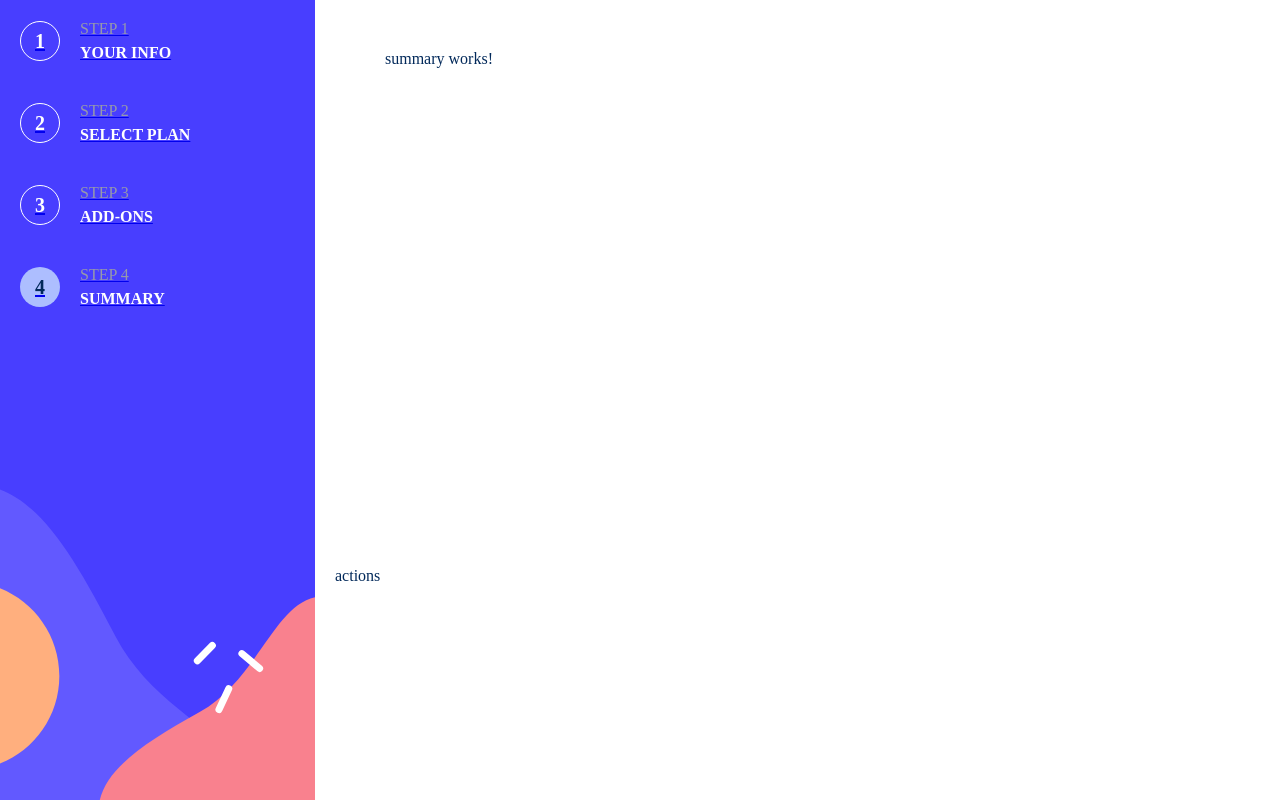
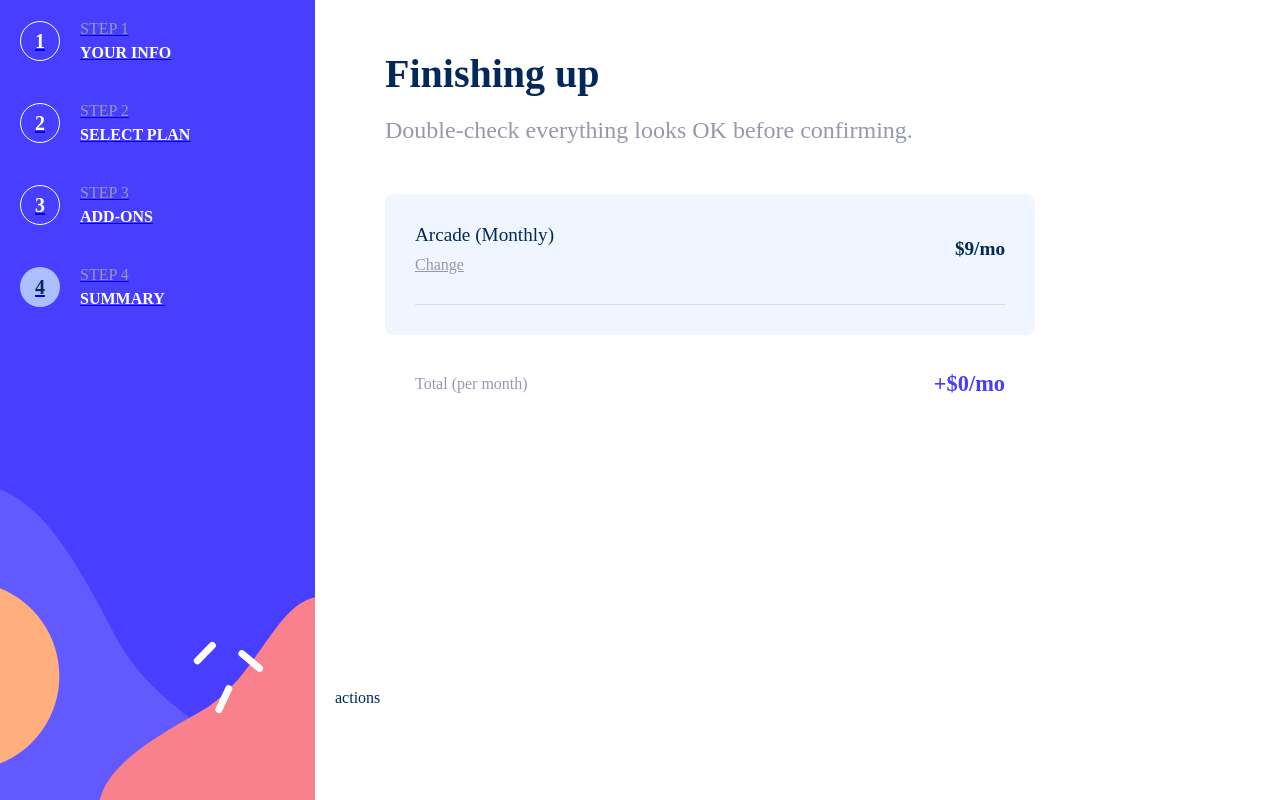
Before and after one commit to darielmedr/multi-step-form, an Angular app: page /summary in a window 1280 px wide. Built offline with nearby package versions, Linux system fonts and the light colour scheme.

Commit message:
feat(summary): setup summary page

```diff
--- a/src/app/summary/summary.component.html
+++ b/src/app/summary/summary.component.html
@@ -1 +1,25 @@
-<p>summary works!</p>
+<app-heading [title]="title" [description]="description"></app-heading>
+
+<section *ngIf="paymentFrequency$ | async as paymentFrequency">
+  <div class="summary">
+    <app-plan-summary
+      *ngIf="selectedPlan$ | async as selectedPlan"
+      [plan]="selectedPlan"
+      [paymentFrequency]="paymentFrequency"
+      (changed)="changePlan()"
+    ></app-plan-summary>
+
+    <div class="separator"></div>
+
+    <app-addon-summary
+      *ngFor="let addon of selectedAddons$ | async; trackBy: trackByFn"
+      [addon]="addon"
+      [paymentFrequency]="paymentFrequency"
+    ></app-addon-summary>
+  </div>
+
+  <app-addons-total-price
+    [totalPrice]="(addonsTotalPrice$ | async) ?? 0"
+    [paymentFrequency]="paymentFrequency"
+  ></app-addons-total-price>
+</section>
--- a/src/app/summary/summary.component.scss
+++ b/src/app/summary/summary.component.scss
@@ -0,0 +1,22 @@
+$gap: 3rem;
+
+:host {
+  display: flex;
+  flex-direction: column;
+  gap: var(--heading-bottom-spacing);
+}
+
+.summary {
+  display: flex;
+  flex-direction: column;
+  gap: $gap;
+  padding: $gap;
+  border-radius: var(--card-border-radius);
+  background-color: var(--color-neutral-magnolia);
+
+  .separator {
+    width: 100%;
+    height: 1px;
+    background-color: var(--color-neutral-light-gray);
+  }
+}
--- a/src/app/summary/summary.component.ts
+++ b/src/app/summary/summary.component.ts
@@ -1,8 +1,49 @@
-import { Component } from '@angular/core';
+import { ChangeDetectionStrategy, Component, OnInit } from '@angular/core';
+import { Router } from '@angular/router';
+import { map, Observable } from 'rxjs';
+import { AddonService } from '../addons/data-access/addon.service';
+import { Addon } from '../addons/models/addon.model';
+import { PlanSelectionService } from '../select-plan/data-access/plan-selection.service';
+import { PaymentFrequency } from '../select-plan/models/payment-frequency.model';
+import { Plan } from '../select-plan/models/plan.model';
 
 @Component({
   selector: 'app-summary',
   templateUrl: './summary.component.html',
   styleUrls: ['./summary.component.scss'],
+  changeDetection: ChangeDetectionStrategy.OnPush,
 })
-export class SummaryComponent {}
+export class SummaryComponent implements OnInit {
+  public selectedPlan$: Observable<Plan> = new Observable();
+  public paymentFrequency$: Observable<PaymentFrequency> = new Observable();
+  public selectedAddons$: Observable<Addon[]> = new Observable();
+  public addonsTotalPrice$: Observable<number> = new Observable();
+
+  public title = 'Finishing up';
+  public description = 'Double-check everything looks OK before confirming.';
+
+  constructor(
+    private router: Router,
+    private planSelectionService: PlanSelectionService,
+    private addonService: AddonService
+  ) {}
+
+  ngOnInit(): void {
+    this.selectedPlan$ = this.planSelectionService.getSelectedPlan();
+    this.paymentFrequency$ = this.planSelectionService.getPaymentFrequency();
+    this.selectedAddons$ = this.addonService.getSelectedAddons();
+    this.addonsTotalPrice$ = this.selectedAddons$.pipe(
+      map((addons) =>
+        addons.reduce((totalPrice, addon) => totalPrice + addon.price, 0)
+      )
+    );
+  }
+
+  public trackByFn(_: number, value: Addon): number {
+    return value.id;
+  }
+
+  public changePlan(): void {
+    this.router.navigateByUrl('/select-plan');
+  }
+}
```
Also changed, not shown: src/app/summary/summary.module.ts (+13 -1 lines).
